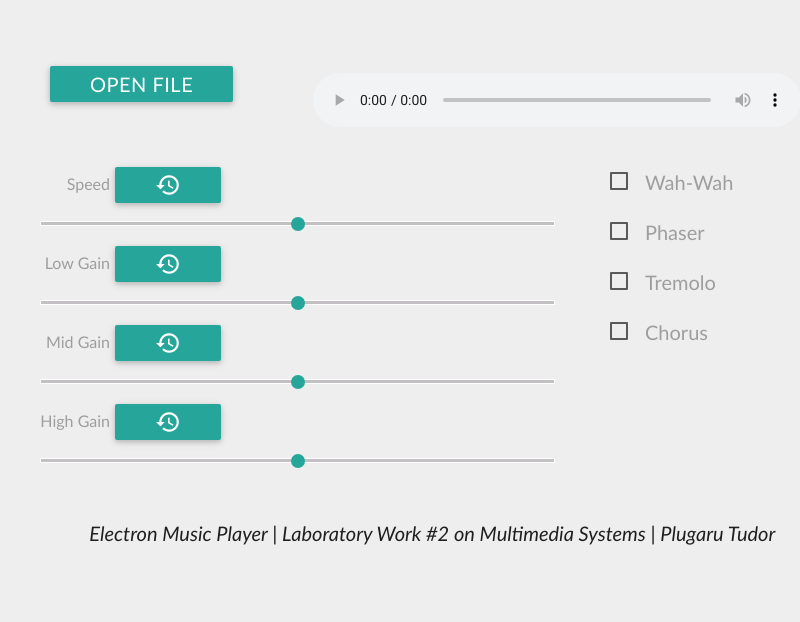
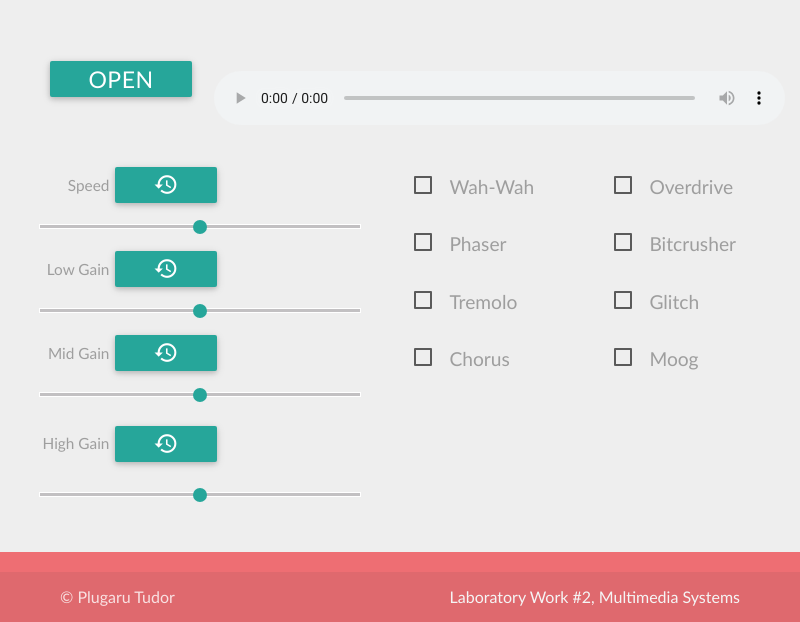
Before and after one commit to PlugaruT/electron-music-player, an Electron app: page index.html in a window 800 px wide. Shown: the part 224-846 px from the top of the page. Before the commit the page ends 800 px from the top, so only its background shows below. Drawn offline with nearby package versions, Linux system fonts and the light colour scheme.

Commit message:
small design fixes

```diff
--- a/css/index.css
+++ b/css/index.css
@@ -1,8 +1,10 @@
 html, body {
-    width: 1190px;
-    font-size: 20px;
+    background: #EEE;
     font-family: GillSans, Calibri, Trebuchet, sans-serif;
-    background: #EEE;
+    font-size: larger;
+}
+footer {
+    font-size: initial;
 }
 .eq {
     margin: 20px;
@@ -21,6 +23,7 @@ html, body {
 }
 #equalizer-container{
 	margin-top: 10px;
+    height: 250px;
 }
 #track-title{
 	text-align: center;
--- a/index.html
+++ b/index.html
@@ -4,18 +4,18 @@
 <head>
     <meta charset="UTF-8">
     <title>Electron Music Player</title>
-    <link href="https://fonts.googleapis.com/icon?family=Material+Icons" rel="stylesheet">
+    <link href="http://fonts.googleapis.com/icon?family=Material+Icons" rel="stylesheet"/>
     <link rel="stylesheet" href="css/materialize.min.css" />
     <link rel="stylesheet" href="css/index.css" />
 </head>
 
 <body>
-    <div id="equalizer-container" class="margin-top: 10px;"></div>
+    <div id="equalizer-container"></div>
     <div class="row">
         <div class="col s3 m3" style="padding-left: 50px; padding-top: 23px;">
             <input id="fileInput" type="file" style="display:none;" onchange="readSingleFile(event);" />
             <button class="btn btn-danger btn-md" id="open-file" style="vertical-align: middle">
-                Open File
+                Open
             </button>
         </div>
         <div class="col s9 m9">
@@ -51,7 +51,7 @@
                     <input id="mid-gain" type="range" value="50" step="1" min="0" max="100" oninput="changeValue(this.value, 'midGain');"></input>
                 </div>
                 <div class="controls">
-                    <label id="label-slider">High Gain</label>
+                    <label id="label-slider"><p>High Gain</p></label>
                     <button class="waves-effect waves-light btn btn-small" id="reset-high-gain">
                         <i class="small material-icons">restore</i>
                     </button>
@@ -96,13 +96,16 @@
             </p>
         </div>
     </div>
-    <footer>
-        <div class="footer-copyright">
-            <div class="container text-center">
-                <i>Electron Music Player | Laboratory Work #2 on Multimedia Systems | Plugaru Tudor</i>
+   <footer class="page-footer">
+            <div class="footer-copyright">
+                <div class="container">
+                    © Plugaru Tudor
+                    <a class="grey-text text-lighten-4 right" href="#!">
+                        Laboratory Work #2, Multimedia Systems
+                    </a>
+                </div>
             </div>
-        </div>
-    </footer>
+        </footer>
     <script>
     var Hammer = require('./js/hammer.min.js');
     </script>
--- a/js/index.js
+++ b/js/index.js
@@ -1,4 +1,4 @@
-var context = new(window.AudioContext || window.webkitAudioContext)();
+var context = new AudioContext();
 var mediaElement = document.getElementById('player');
 var sourceNode = context.createMediaElementSource(mediaElement);
 var analyser = context.createAnalyser();
@@ -9,7 +9,7 @@ var hGain = context.createGain();
 var frequencyData = new Uint8Array(200);
 var svgHeight = '250';
 var svgWidth = '1200';
-var barPadding = '1';
+var barPadding = '0';
 var freq = 55 * Math.pow(1.059463, 11);
 var osc; //= context.createOscillator();
 var wahwah = new tuna.WahWah({
```
